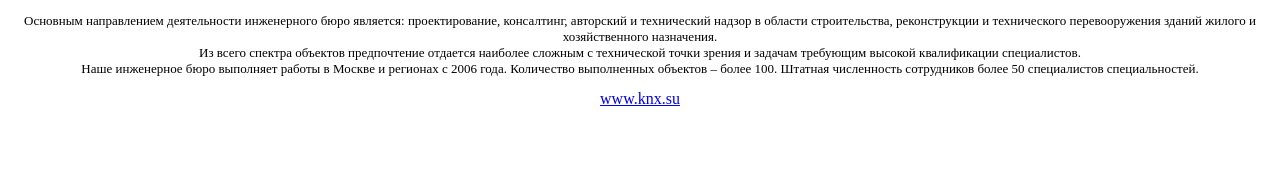
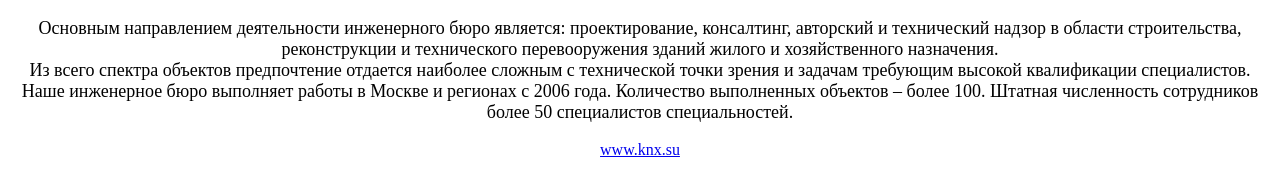
Before and after one commit to OmegaJN/KNX, a plain HTML site: page index.html in a window 1280 px wide. Drawn offline with Linux system fonts and the light colour scheme.

Commit message:
Update index.html

```diff
--- a/index.html
+++ b/index.html
@@ -5,7 +5,7 @@
     <title>KNX EIB/KNX www.knx.su</title>
 </head>
 <body>
-    <p align="center" style="color:#000000; font-size:13px">
+    <p align="center" style="color:#000000; font-size:18px">
         Основным направлением деятельности инженерного бюро является: проектирование, консалтинг, авторский и технический надзор в области строительства, реконструкции и технического перевооружения зданий жилого и хозяйственного назначения.<br>
 Из всего спектра объектов предпочтение отдается наиболее сложным с технической точки зрения и задачам требующим высокой квалификации специалистов.<br>
 Наше инженерное бюро выполняет работы в Москве и регионах с 2006 года. Количество выполненных объектов – более 100. Штатная численность сотрудников более 50 специалистов специальностей.
```
